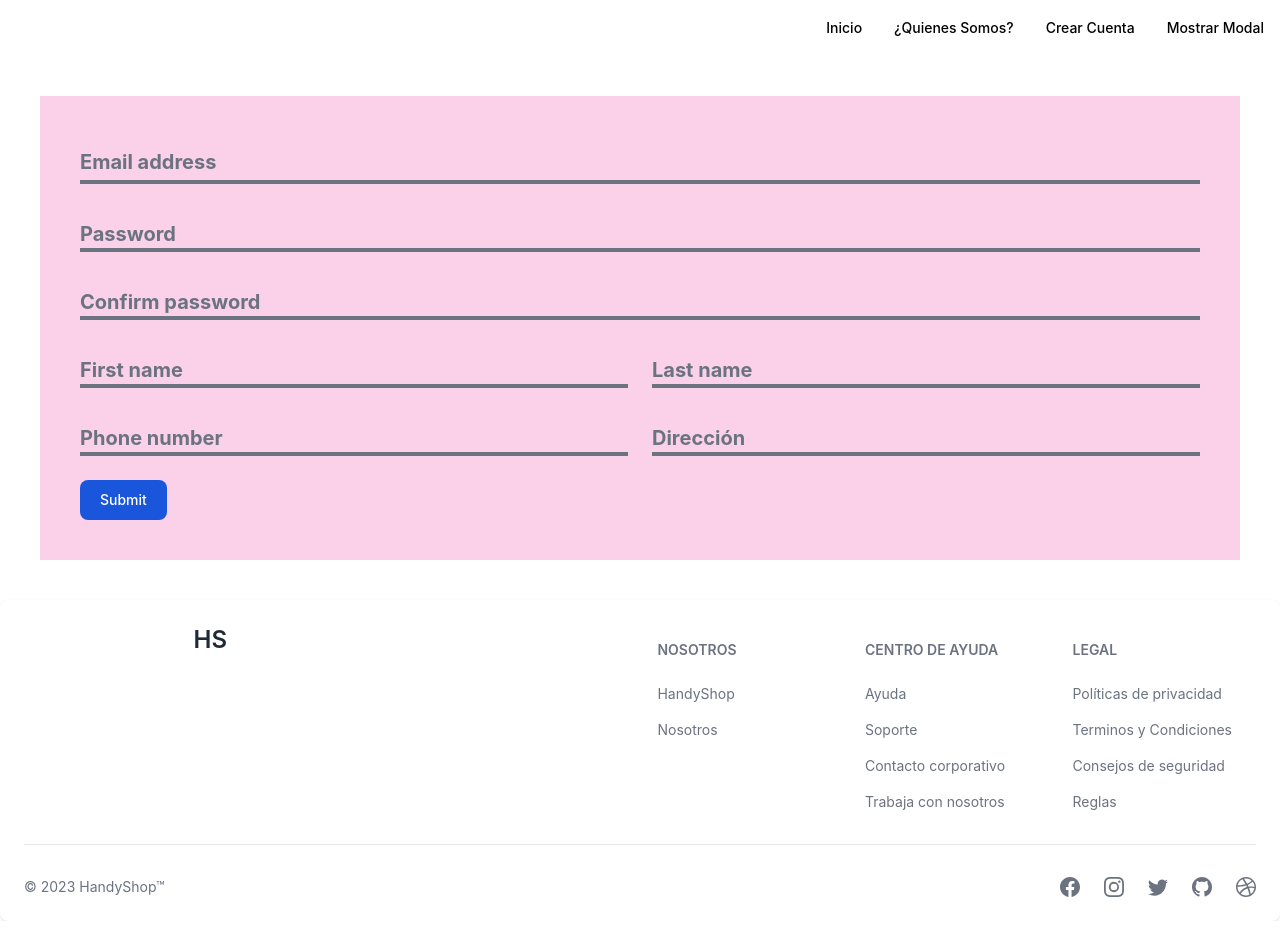
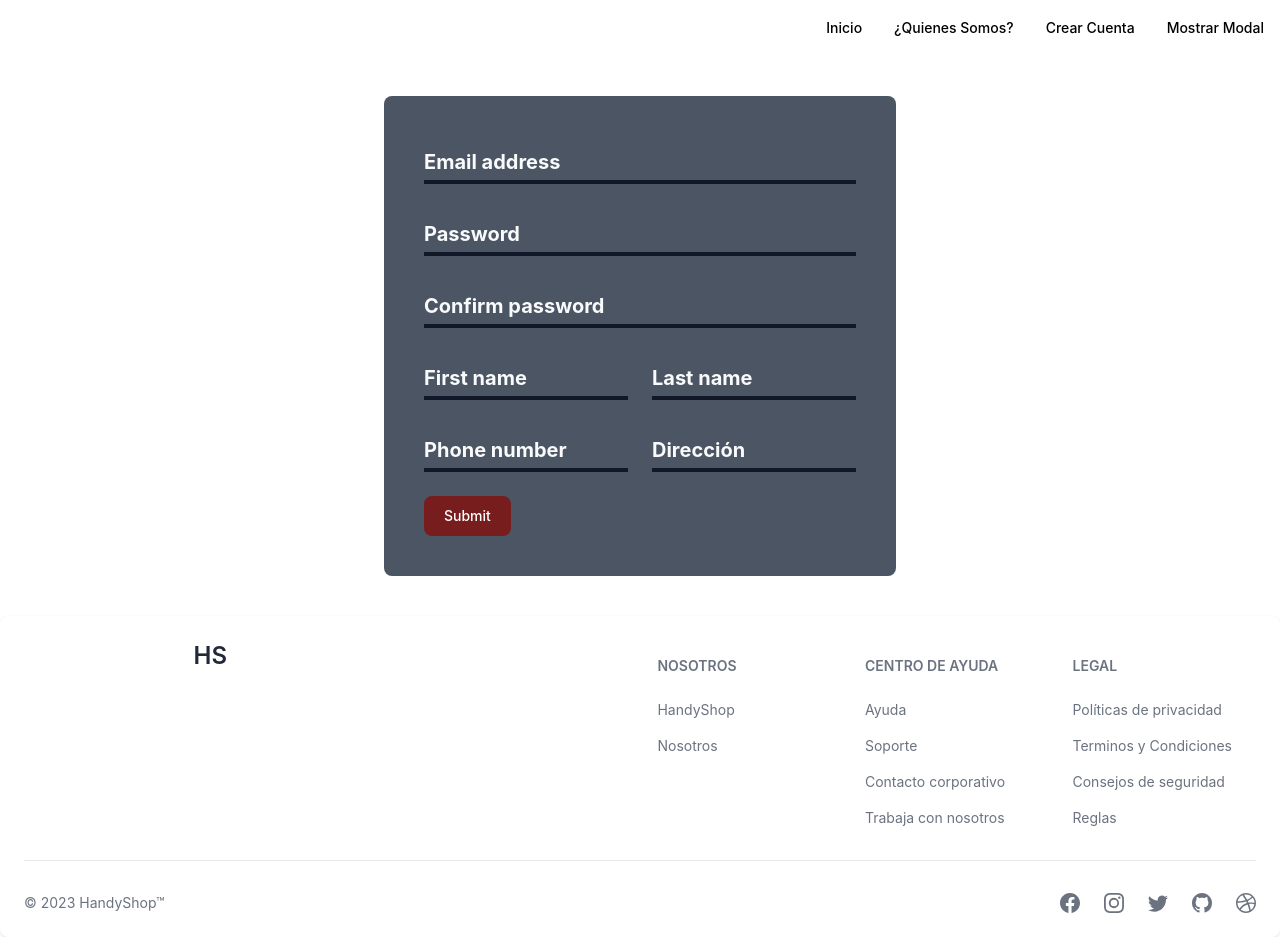
Before and after one commit to dcarvajal99/handyshop, a React (Create React App) app: page /register-users in a window 1280 px wide. Built offline with nearby package versions, Linux system fonts and the light colour scheme.

Commit message:
Modificar los estilos de REgister Users

```diff
--- a/src/views/RegisterUsers.jsx
+++ b/src/views/RegisterUsers.jsx
@@ -2,19 +2,19 @@ import React from 'react';
 
 const RegisterUsers = () => {
   return (
-    <form className=" bg-pink-200 p-10 mb-10 m-10">
-      <div className="relative z-0 w-full mb-6 group">
+    <form className="rounded-lg h-auto max-w-lg mx-auto bg-gray-600 p-10 mb-10 m-10">
+      <div className="relative z-0 mb-6 group">
         <input
           type="email"
           name="floating_email"
           id="floating_email"
-          className="block py-2.5 px-0 w-full bg-transparent border-0 border-b-4 border-gray-500 appearance-none dark:text-white dark:border-gray-600 dark:focus:border-blue-500 focus:outline-none focus:ring-0 focus:border-blue-600 peer"
+          className="block py-2.5 px-0 w-full bg-transparent border-0 border-b-4 border-gray-900 appearance-none dark:text-white dark:border-gray-900 dark:focus:border-gray-900 focus:outline-none focus:ring-0 focus:border-gray-900 peer"
           placeholder=" "
           required
         />
         <label
           htmlFor="floating_email"
-          className="peer-focus:font-medium absolute text-xl font-bold text-gray-500 dark:text-gray-400 duration-300 transform -translate-y-6 scale-75 top-3 -z-10 origin-[0] peer-focus:left-0 peer-focus:text-blue-600 peer-focus:dark:text-blue-500 peer-placeholder-shown:scale-100 peer-placeholder-shown:translate-y-0 peer-focus:scale-75 peer-focus:-translate-y-6"
+          className="peer-focus:font-medium absolute text-xl font-bold text-gray-50 dark:text-gray-50 duration-300 transform -translate-y-6 scale-75 top-3 -z-10 origin-[0] peer-focus:left-0 peer-focus:text-gray-50 peer-focus:dark:text-gray-50 peer-placeholder-shown:scale-100 peer-placeholder-shown:translate-y-0 peer-focus:scale-75 peer-focus:-translate-y-6"
         >
           Email address
         </label>
@@ -24,13 +24,13 @@ const RegisterUsers = () => {
           type="password"
           name="floating_password"
           id="floating_password"
-          className="block py-2.5 px-0 w-full text-sm text-gray-900 bg-transparent border-0 border-b-4 border-gray-500 appearance-none dark:text-white dark:border-gray-600 dark:focus:border-blue-500 focus:outline-none focus:ring-0 focus:border-blue-600 peer"
+          className="block py-2.5 px-0 w-full bg-transparent border-0 border-b-4 border-gray-900 appearance-none dark:text-white dark:border-gray-900 dark:focus:border-gray-900 focus:outline-none focus:ring-0 focus:border-gray-900 peer"
           placeholder=" "
           required
         />
         <label
           htmlFor="floating_password"
-          className="peer-focus:font-medium absolute text-xl font-bold text-gray-500 dark:text-gray-400 duration-300 transform -translate-y-6 scale-75 top-3 -z-10 origin-[0] peer-focus:left-0 peer-focus:text-blue-600 peer-focus:dark:text-blue-500 peer-placeholder-shown:scale-100 peer-placeholder-shown:translate-y-0 peer-focus:scale-75 peer-focus:-translate-y-6"
+          className="peer-focus:font-medium absolute text-xl font-bold text-gray-50 dark:text-gray-50 duration-300 transform -translate-y-6 scale-75 top-3 -z-10 origin-[0] peer-focus:left-0 peer-focus:text-gray-50 peer-focus:dark:text-gray-50 peer-placeholder-shown:scale-100 peer-placeholder-shown:translate-y-0 peer-focus:scale-75 peer-focus:-translate-y-6"
         >
           Password
         </label>
@@ -40,13 +40,13 @@ const RegisterUsers = () => {
           type="password"
           name="repeat_password"
           id="floating_repeat_password"
-          className="block py-2.5 px-0 w-full text-sm text-gray-900 bg-transparent border-0 border-b-4 border-gray-500 appearance-none dark:text-white dark:border-gray-600 dark:focus:border-blue-500 focus:outline-none focus:ring-0 focus:border-blue-600 peer"
+          className="block py-2.5 px-0 w-full bg-transparent border-0 border-b-4 border-gray-900 appearance-none dark:text-white dark:border-gray-900 dark:focus:border-gray-900 focus:outline-none focus:ring-0 focus:border-gray-900 peer"
           placeholder=" "
           required
         />
         <label
           htmlFor="floating_repeat_password"
-          className="peer-focus:font-medium absolute text-xl font-bold text-gray-500 dark:text-gray-400 duration-300 transform -translate-y-6 scale-75 top-3 -z-10 origin-[0] peer-focus:left-0 peer-focus:text-blue-600 peer-focus:dark:text-blue-500 peer-placeholder-shown:scale-100 peer-placeholder-shown:translate-y-0 peer-focus:scale-75 peer-focus:-translate-y-6"
+          className="peer-focus:font-medium absolute text-xl font-bold text-gray-50 dark:text-gray-50 duration-300 transform -translate-y-6 scale-75 top-3 -z-10 origin-[0] peer-focus:left-0 peer-focus:text-gray-50 peer-focus:dark:text-gray-50 peer-placeholder-shown:scale-100 peer-placeholder-shown:translate-y-0 peer-focus:scale-75 peer-focus:-translate-y-6"
         >
           Confirm password
         </label>
@@ -57,13 +57,13 @@ const RegisterUsers = () => {
             type="text"
             name="floating_first_name"
             id="floating_first_name"
-            className="block py-2.5 px-0 w-full text-sm text-gray-900 bg-transparent border-0 border-b-4 border-gray-500 appearance-none dark:text-white dark:border-gray-600 dark:focus:border-blue-500 focus:outline-none focus:ring-0 focus:border-blue-600 peer"
+            className="block py-2.5 px-0 w-full bg-transparent border-0 border-b-4 border-gray-900 appearance-none dark:text-white dark:border-gray-900 dark:focus:border-gray-900 focus:outline-none focus:ring-0 focus:border-gray-900 peer"
             placeholder=" "
             required
           />
           <label
             htmlFor="floating_first_name"
-            className="peer-focus:font-medium absolute text-xl font-bold text-gray-500 dark:text-gray-400 duration-300 transform -translate-y-6 scale-75 top-3 -z-10 origin-[0] peer-focus:left-0 peer-focus:text-blue-600 peer-focus:dark:text-blue-500 peer-placeholder-shown:scale-100 peer-placeholder-shown:translate-y-0 peer-focus:scale-75 peer-focus:-translate-y-6"
+            className="peer-focus:font-medium absolute text-xl font-bold text-gray-50 dark:text-gray-50 duration-300 transform -translate-y-6 scale-75 top-3 -z-10 origin-[0] peer-focus:left-0 peer-focus:text-gray-50 peer-focus:dark:text-gray-50 peer-placeholder-shown:scale-100 peer-placeholder-shown:translate-y-0 peer-focus:scale-75 peer-focus:-translate-y-6"
           >
             First name
           </label>
@@ -73,13 +73,13 @@ const RegisterUsers = () => {
             type="text"
             name="floating_last_name"
             id="floating_last_name"
-            className="block py-2.5 px-0 w-full text-sm text-gray-900 bg-transparent border-0 border-b-4 border-gray-500 appearance-none dark:text-white dark:border-gray-600 dark:focus:border-blue-500 focus:outline-none focus:ring-0 focus:border-blue-600 peer"
+            className="block py-2.5 px-0 w-full bg-transparent border-0 border-b-4 border-gray-900 appearance-none dark:text-white dark:border-gray-900 dark:focus:border-gray-900 focus:outline-none focus:ring-0 focus:border-gray-900 peer"
             placeholder=" "
             required
           />
           <label
             htmlFor="floating_last_name"
-            className="peer-focus:font-medium absolute text-xl font-bold text-gray-500 dark:text-gray-400 duration-300 transform -translate-y-6 scale-75 top-3 -z-10 origin-[0] peer-focus:left-0 peer-focus:text-blue-600 peer-focus:dark:text-blue-500 peer-placeholder-shown:scale-100 peer-placeholder-shown:translate-y-0 peer-focus:scale-75 peer-focus:-translate-y-6"
+            className="peer-focus:font-medium absolute text-xl font-bold text-gray-50 dark:text-gray-50 duration-300 transform -translate-y-6 scale-75 top-3 -z-10 origin-[0] peer-focus:left-0 peer-focus:text-gray-50 peer-focus:dark:text-gray-50 peer-placeholder-shown:scale-100 peer-placeholder-shown:translate-y-0 peer-focus:scale-75 peer-focus:-translate-y-6"
           >
             Last name
           </label>
@@ -92,13 +92,13 @@ const RegisterUsers = () => {
             pattern="[0-9]{3}-[0-9]{3}-[0-9]{4}"
             name="floating_phone"
             id="floating_phone"
-            className="block py-2.5 px-0 w-full text-sm text-gray-900 bg-transparent border-0 border-b-4 border-gray-500 appearance-none dark:text-white dark:border-gray-600 dark:focus:border-blue-500 focus:outline-none focus:ring-0 focus:border-blue-600 peer"
+            className="block py-2.5 px-0 w-full bg-transparent border-0 border-b-4 border-gray-900 appearance-none dark:text-white dark:border-gray-900 dark:focus:border-gray-900 focus:outline-none focus:ring-0 focus:border-gray-900 peer"
             placeholder=" "
             required
           />
           <label
             htmlFor="floating_phone"
-            className="peer-focus:font-medium absolute text-xl font-bold text-gray-500 dark:text-gray-400 duration-300 transform -translate-y-6 scale-75 top-3 -z-10 origin-[0] peer-focus:left-0 peer-focus:text-blue-600 peer-focus:dark:text-blue-500 peer-placeholder-shown:scale-100 peer-placeholder-shown:translate-y-0 peer-focus:scale-75 peer-focus:-translate-y-6"
+            className="peer-focus:font-medium absolute text-xl font-bold text-gray-50 dark:text-gray-50 duration-300 transform -translate-y-6 scale-75 top-3 -z-10 origin-[0] peer-focus:left-0 peer-focus:text-gray-50 peer-focus:dark:text-gray-50 peer-placeholder-shown:scale-100 peer-placeholder-shown:translate-y-0 peer-focus:scale-75 peer-focus:-translate-y-6"
           >
             Phone number
           </label>
@@ -108,13 +108,13 @@ const RegisterUsers = () => {
             type="text"
             name="floating_company"
             id="floating_company"
-            className="block py-2.5 px-0 w-full text-sm text-gray-900 bg-transparent border-0 border-b-4 border-gray-500 appearance-none dark:text-white dark:border-gray-600 dark:focus:border-blue-500 focus:outline-none focus:ring-0 focus:border-blue-600 peer"
+            className="block py-2.5 px-0 w-full bg-transparent border-0 border-b-4 border-gray-900 appearance-none dark:text-white dark:border-gray-900 dark:focus:border-gray-900 focus:outline-none focus:ring-0 focus:border-gray-900 peer"
             placeholder=" "
             required
           />
           <label
             htmlFor="floating_company"
-            className="peer-focus:font-medium absolute text-xl font-bold text-gray-500 dark:text-gray-400 duration-300 transform -translate-y-6 scale-75 top-3 -z-10 origin-[0] peer-focus:left-0 peer-focus:text-blue-600 peer-focus:dark:text-blue-500 peer-placeholder-shown:scale-100 peer-placeholder-shown:translate-y-0 peer-focus:scale-75 peer-focus:-translate-y-6"
+            className="peer-focus:font-medium absolute text-xl font-bold text-gray-50 dark:text-gray-50 duration-300 transform -translate-y-6 scale-75 top-3 -z-10 origin-[0] peer-focus:left-0 peer-focus:text-gray-50 peer-focus:dark:text-gray-50 peer-placeholder-shown:scale-100 peer-placeholder-shown:translate-y-0 peer-focus:scale-75 peer-focus:-translate-y-6"
           >
             Dirección
           </label>
@@ -122,7 +122,7 @@ const RegisterUsers = () => {
       </div>
       <button
         type="submit"
-        className="text-white bg-blue-700 hover:bg-blue-800 focus:ring-4 focus:outline-none focus:ring-blue-300 font-medium rounded-lg text-sm  sm:w-auto px-5 py-2.5 text-center dark:bg-blue-600 dark:hover:bg-blue-700 dark:focus:ring-blue-800"
+        className="text-white bg-red-900 hover:bg-red-500 focus:ring-4 focus:outline-none font-medium rounded-lg text-sm sm:w-auto px-5 py-2.5 text-center"
       >
         Submit
       </button>
```
